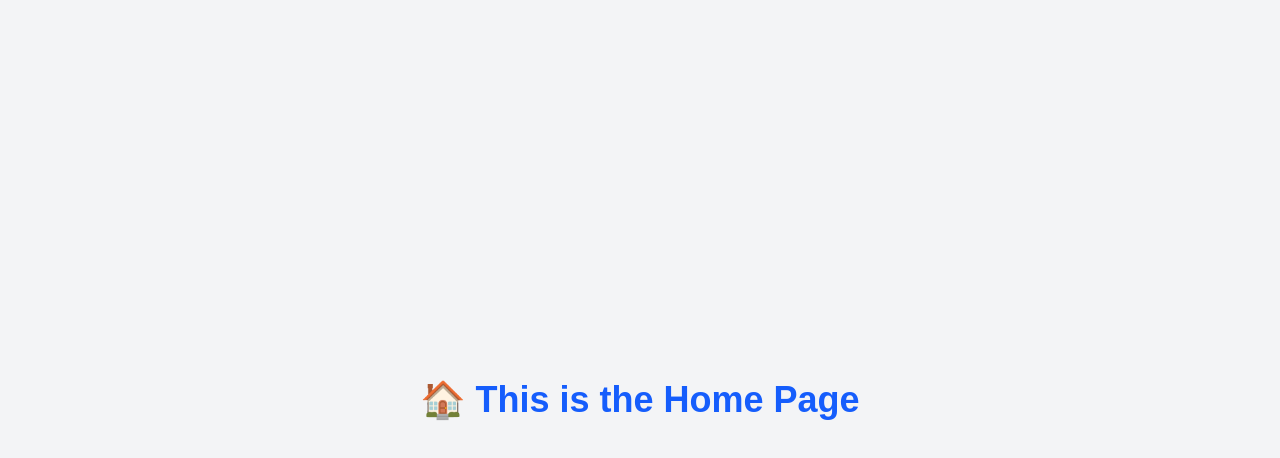
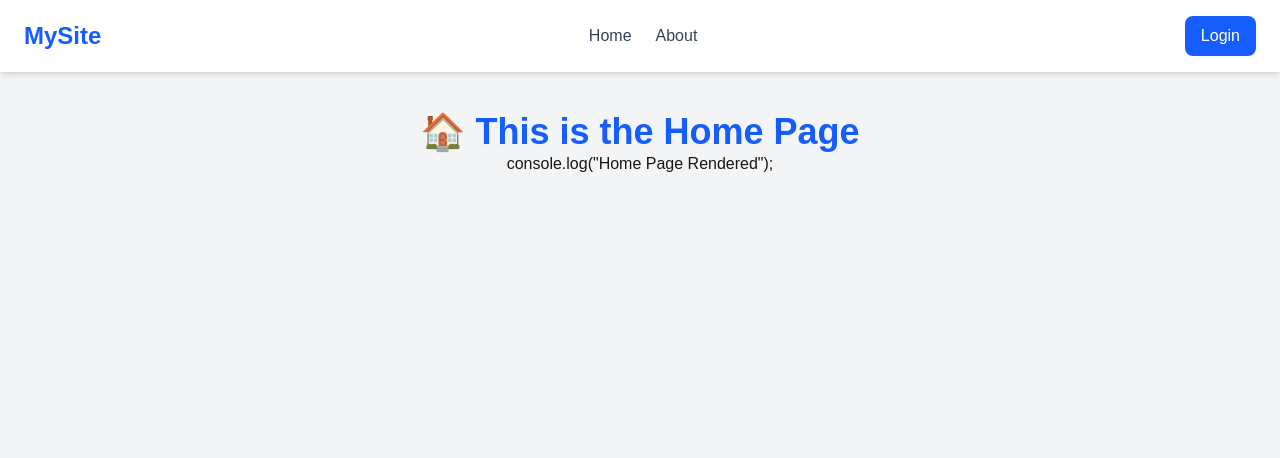
Before and after one commit to shiwani08/idea-log, a Next.js app: page /page/home in a window 1280 px wide. Shown: the top 458 px of the page. Built offline with nearby package versions, Linux system fonts and the light colour scheme; what @ant-design/nextjs-registry would draw is missing.

Commit message:
Navbar - added

```diff
--- a/app/auth/login/page.tsx
+++ b/app/auth/login/page.tsx
@@ -93,7 +93,7 @@ export default function LoginPage() {
                 onChange={(e) => setPassword(e.target.value)}
                 className="w-full px-3 py-2 text-gray-400 border rounded-lg focus:outline-none focus:ring-2 focus:ring-blue-500"
                 placeholder="Enter your password"
-                required
+                required={true}
               />
               <button
                 type="button"
--- /dev/null
+++ b/app/components/navBar.tsx
@@ -0,0 +1,37 @@
+"use client";
+import Link from "next/link";
+
+export default function Navbar() {
+  return (
+    <nav className="w-full bg-white shadow-md">
+      <div className="max-w-7xl mx-auto flex justify-between items-center px-6 py-4">
+        {/* Logo */}
+        <Link href="/" className="text-2xl font-bold text-blue-600">
+          MySite
+        </Link>
+
+        {/* Nav Links */}
+        <div className="flex space-x-6">
+          <Link href="/page/home" className="text-gray-700 hover:text-blue-600">
+            Home
+          </Link>
+          <Link href="/page/about" className="text-gray-700 hover:text-blue-600">
+            About
+          </Link>
+          {/* <Link href="/contact" className="text-gray-700 hover:text-blue-600">
+            Contact
+          </Link> */}
+        </div>
+
+        {/* Example button (accessible) */}
+        <button
+          type="button"
+          className="bg-blue-600 text-white px-4 py-2 rounded-lg hover:bg-blue-700"
+          aria-label="Login"
+        >
+          Login
+        </button>
+      </div>
+    </nav>
+  );
+}
--- a/app/page/about/page.tsx
+++ b/app/page/about/page.tsx
@@ -1,12 +1,23 @@
-export default function HomePage() {
+import Navbar from "@/app/components/navBar";
+
+export default function AboutPage() {
   return (
-    <main className="flex flex-col items-center justify-center min-h-screen bg-gray-100">
+      <main className="min-h-screen bg-gray-100">
+
+        {/* Main Content */}
+        <div className="flex flex-col items-center justify-center"></div>
+        <Navbar />
+
+        {/* Main Content */}
+        <div className="flex flex-col items-center justify-center mt-10">
           <h1 className="text-4xl font-bold text-blue-600">
             🏠 This is the About Page
           </h1>
           {/* <p className="mt-4 text-lg text-gray-700">
             Welcome! You’ve successfully logged in 🎉
           </p> */}
+          console.log("About Page Rendered");
+        </div>
       </main>
     );
 }
--- a/app/page/home/page.tsx
+++ b/app/page/home/page.tsx
@@ -1,12 +1,23 @@
+import Navbar from "../../components/navBar";
+
 export default function HomePage() {
   return (
-    <main className="flex flex-col items-center justify-center min-h-screen bg-gray-100">
+    <main className="min-h-screen bg-gray-100">
+
+      {/* Main Content */}
+      <div className="flex flex-col items-center justify-center"></div>
+      <Navbar />
+
+      {/* Main Content */}
+      <div className="flex flex-col items-center justify-center mt-10">
         <h1 className="text-4xl font-bold text-blue-600">
           🏠 This is the Home Page
         </h1>
         {/* <p className="mt-4 text-lg text-gray-700">
           Welcome! You’ve successfully logged in 🎉
         </p> */}
+        console.log("Home Page Rendered");
+      </div>
     </main>
   );
 }
```
Lines whose indentation alone changed are shown as unchanged.
